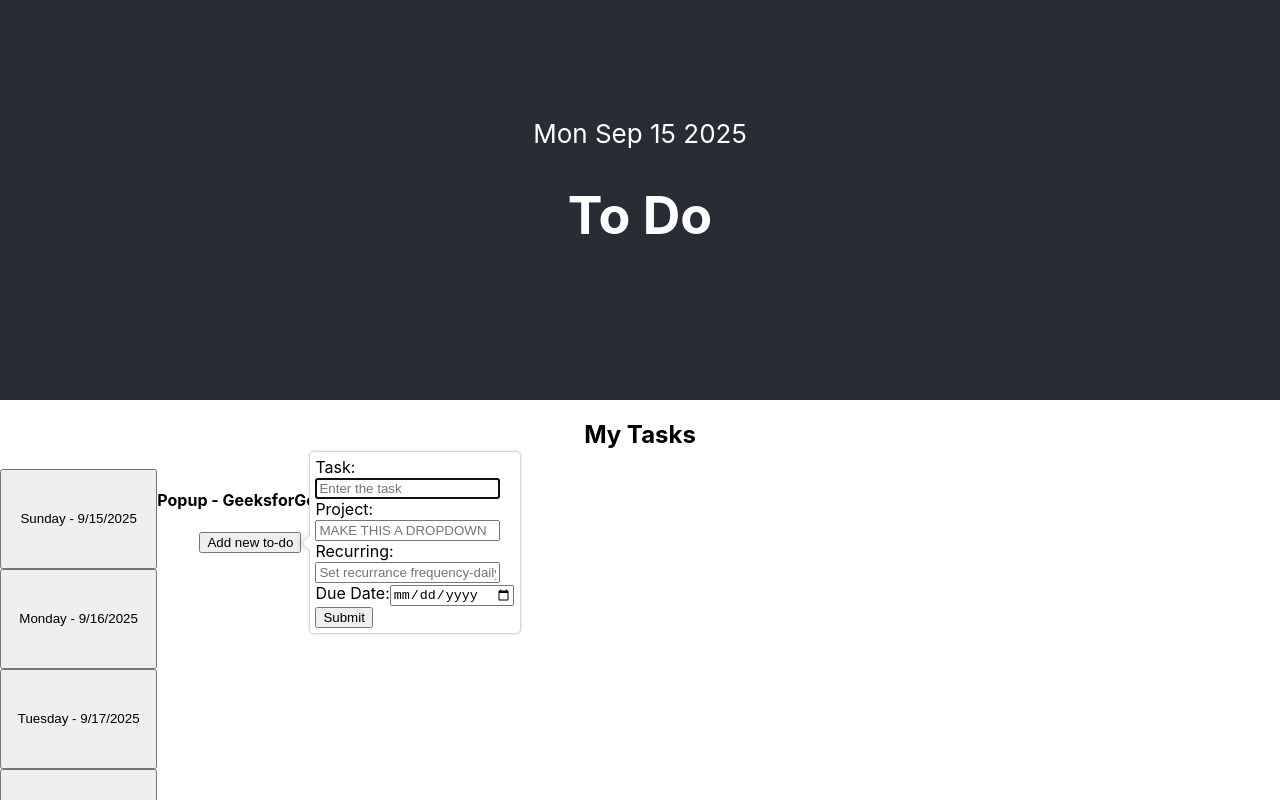
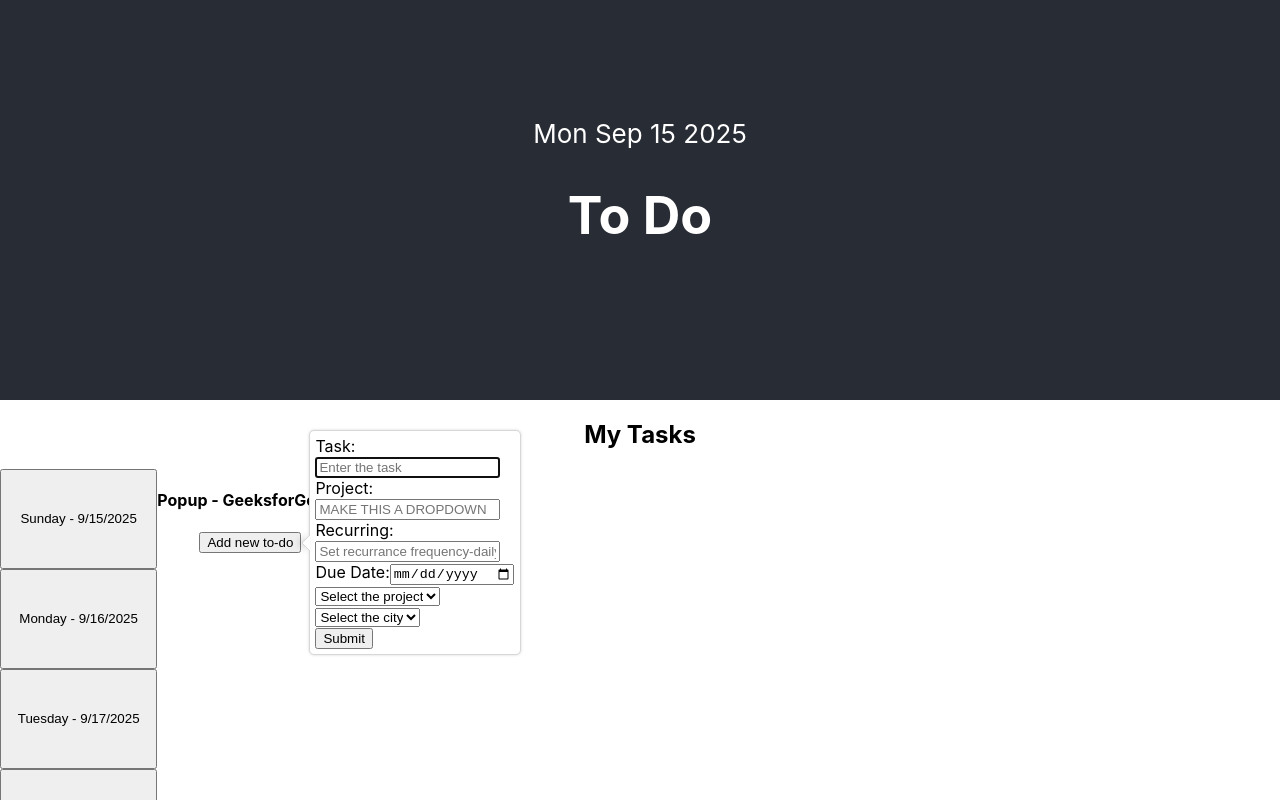
Before and after one commit to pinkx-xlink/react-to-do-2025, a React (Create React App) app in the folder to-do/: page / in a window 1280 px wide. Both pictures are taken after a click on the button "Add new to-do". Shown: the top 800 px of the page. Built offline with nearby package versions, Linux system fonts and the light colour scheme.

Commit message:
Change all instances of "country/countries" to "project"; add projects dropdown to the new to-do popup input form

```diff
--- a/to-do/src/components/NewToDoPopup.jsx
+++ b/to-do/src/components/NewToDoPopup.jsx
@@ -1,6 +1,7 @@
 import React, { useState } from 'react';
 import Popup from 'reactjs-popup';
 import 'reactjs-popup/dist/index.css';
+import ProjectsDropdown from './ProjectsDropdown';
 
 let nextId = 0;
 
@@ -43,6 +44,7 @@ const NewToDoPopup = () => {
                     onChange={e => setDueDate(e.target.value)}
                     />
                     <br/>
+                    <ProjectsDropdown />
                     <button
                     type="button"
                     id="submitButton"
--- a/to-do/src/components/ProjectsDropdown.jsx
+++ b/to-do/src/components/ProjectsDropdown.jsx
@@ -1,26 +1,25 @@
 import React, { useState } from "react";
-import "./styles.css";
 
 export default function ProjectsDropdown() {
   const [cities, setCities] = useState([]);
-  const [selectedCounty, setSelectedCountry] = useState("");
+  const [selectedProject, setSelectedProject] = useState("");
   const [selectedCity, setSelectedCity] = useState("");
 
-  const countries = {
+  const projects = {
     France: ["Paris", "Marseille", "Lille", "Lyon"],
     Usa: ["New York", "San Francisco", "Austin", "Dallas"],
     Brazil: ["São Paulo", "Rio de Janeiro", "Salvador"]
   };
 
-  const countryList = Object.keys(countries).map(key => ({
+  const projectList = Object.keys(projects).map(key => ({
     name: key
   }));
 
-  function handleCountrySelect(e) {
-    console.log("Selected country", e.target.value);
-    const countrySel = e.target.value;
-    const citiesSel = countrySel !== "" ? countries[countrySel] : [];
-    setSelectedCountry(countrySel);
+  function handleProjectSelect(e) {
+    console.log("Selected project", e.target.value);
+    const projectSel = e.target.value;
+    const citiesSel = projectSel !== "" ? projects[projectSel] : [];
+    setSelectedProject(projectSel);
     setCities(citiesSel);
     setSelectedCity("");
   }
@@ -32,19 +31,17 @@ export default function ProjectsDropdown() {
   }
 
   return (
-    <div className="App">
-      <h1>Example DropDown Coutries and Cities</h1>
-
-      <div className="Container">
+    <div className="project-dropdown">
+      <div className="project-dropdown__container">
         <select
-          name="Countries"
-          onChange={e => handleCountrySelect(e)}
-          value={selectedCounty}
+          name="Projects"
+          onChange={e => handleProjectSelect(e)}
+          value={selectedProject}
         >
-          <option value="">Select the country</option>
-          {countryList.map((country, key) => (
-            <option key={key} value={country.name}>
-              {country.name}
+          <option value="">Select the project</option>
+          {projectList.map((project, key) => (
+            <option key={key} value={project.name}>
+              {project.name}
             </option>
           ))}
         </select>
```
